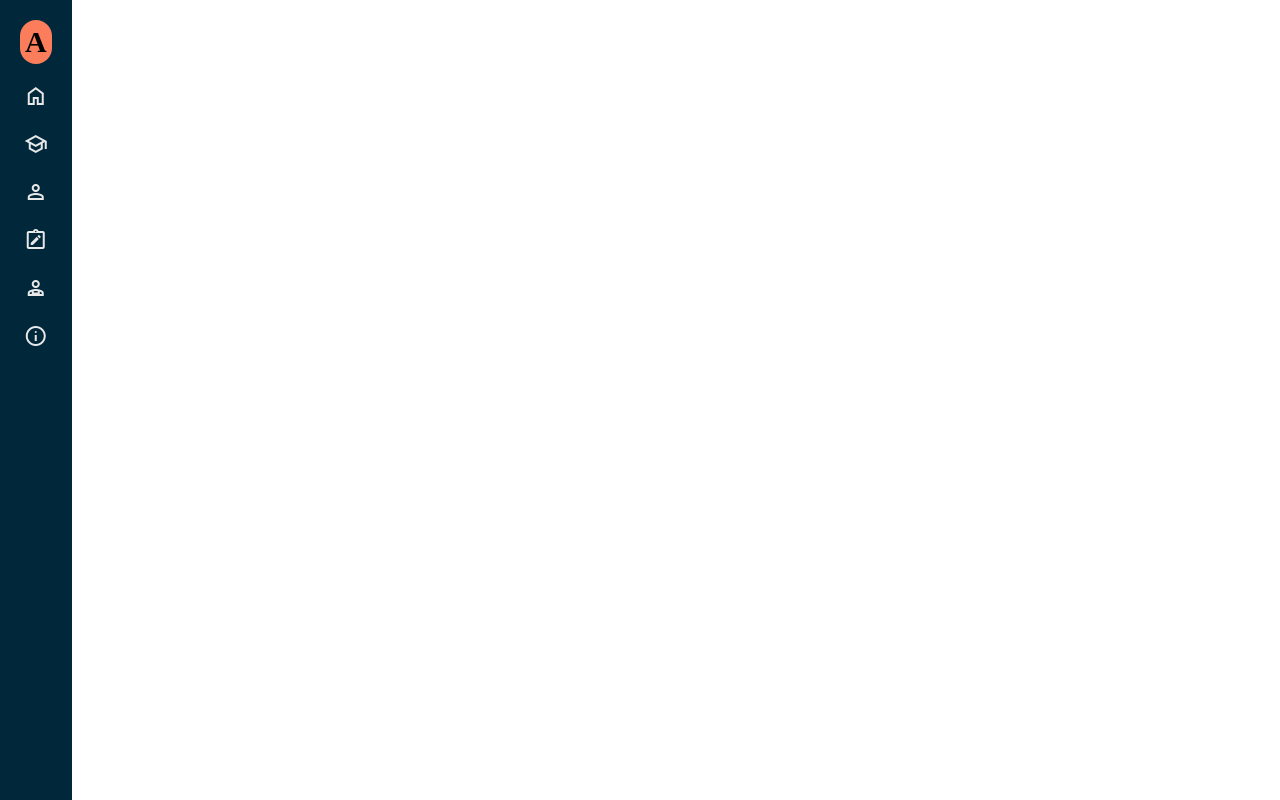
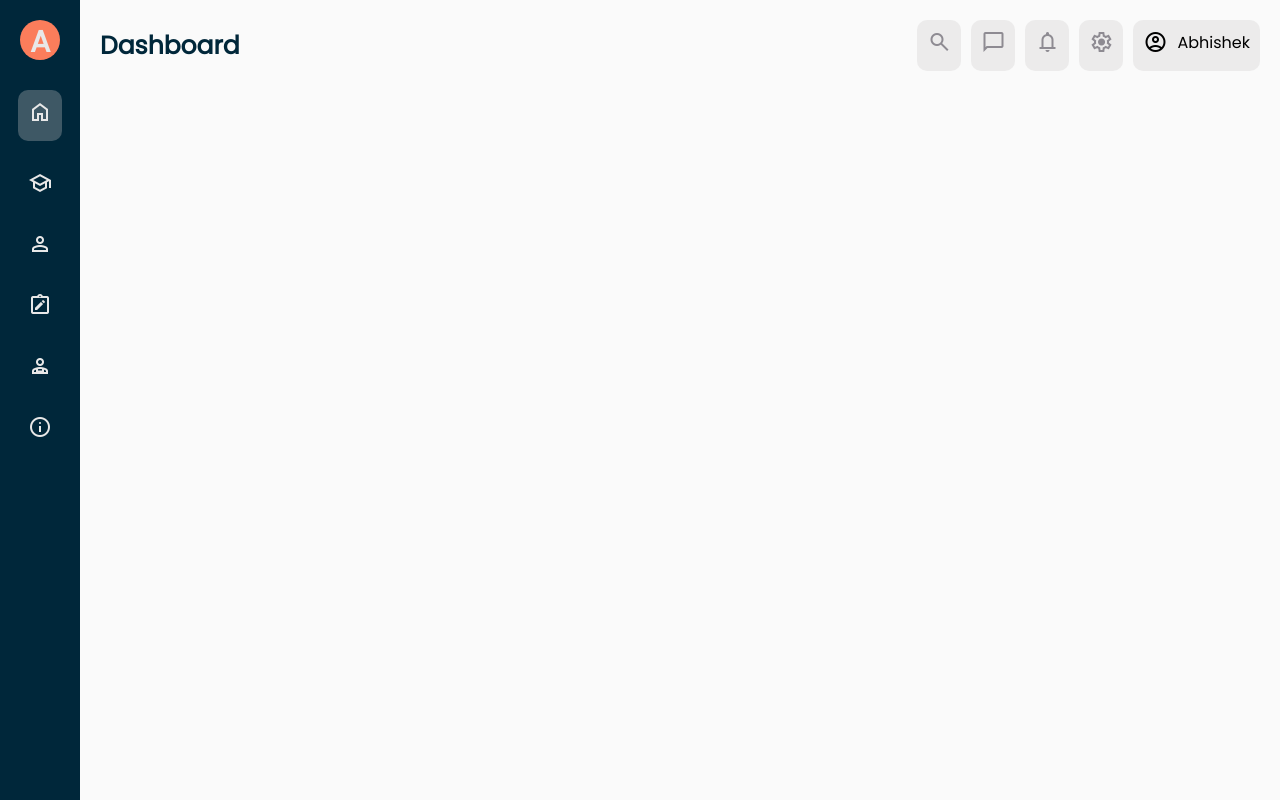
Before and after one commit to abhisunny2610/django, a Django app: page /dashboard/ in a window 1280 px wide. Run offline with Django 4.2, Linux system fonts and the light colour scheme.

Commit message:
Work on Frontend Templates

```diff
--- /dev/null
+++ b/school_management/StaticsFiles/Styles/Admin_Dashboard.css
@@ -0,0 +1,51 @@
+body{
+    background-color: var(--main-background);
+}
+
+
+.dashboard-container {
+
+    margin-right: 20px;
+
+    >.navbar {
+        padding-top: 20px;
+        margin-left: 100px;
+        display: flex;
+        align-items: center;
+        justify-content: space-between;
+
+        > .title{
+            font-size: 25px;
+            color: var(--primary);
+        }
+
+
+        > .menus{
+            display: flex;
+            gap: 10px;
+            align-items: center;
+            /* justify-content: center; */
+
+            > a{
+                background-color: var(--background-white);
+                padding: 10px;
+                border-radius: 10px;
+                color: var(--grey);
+            }
+
+            > .profile{
+                display: flex;
+                /* align-items: center; */
+                justify-content: center;
+                background-color: var(--background-white);
+                padding: 10px;
+                border-radius: 10px;
+                width: fit-content;
+
+                > .avatar{
+                    margin-right: 10px;
+                }
+            }
+        }
+    }
+}
--- a/school_management/StaticsFiles/Styles/Navbar.css
+++ b/school_management/StaticsFiles/Styles/Navbar.css
@@ -1,16 +1,26 @@
+@import url('https://fonts.googleapis.com/css2?family=Poppins&display=swap');
+
+
 :root{
     --primary: #00273a;
     --secondary: #FB7D5B;
     --white: rgb(232, 232, 232);
+    --background-white: rgba(202, 200, 200, 0.304);
+    --main-background : rgba(0, 0, 0, 0.018);
+    --grey: #8e8b92;
+    --poppins: 'Poppins', sans-serif;
 }
 
 *{
     box-sizing: border-box;
     padding: 0;
     margin: 0;
+    font-family: var(--poppins);
 }
 
-nav{
+.side_nav{
+    width: 80px;
+    cursor: pointer;
     height: 100%;
     position: fixed;
     display: flex;
@@ -21,22 +31,37 @@ nav{
 
     > .type{
 
+        text-align: center;
+        height: 40px;
+        width: 40px;
+        border-radius: 30px;
+        background-color: var(--secondary);
+
         > h4{
-            border-radius: 30px;
-            background-color: var(--secondary);
+            text-align: center;
             font-size: 30px;
-            padding: 5px;
+            color: var(--white);
+
         }
     }
 
     > .links{
-        margin-top: 20px;
+        margin-top: 30px;
         display: flex;
         flex-direction: column;
-        gap: 20px;
+        gap: 30px;
+        align-items: center;
+        justify-content: center;
 
         > a{
             color: var(--white);
+
+        }
+
+        > a:nth-child(1){
+            padding: 10px;
+            border-radius: 10px;
+            background-color: var(--background-white);
         }
     }
 }
--- /dev/null
+++ b/school_management/Templates/Admin_Dashboard.html
@@ -0,0 +1,53 @@
+{% load static %}
+
+<!DOCTYPE html>
+<html lang="en">
+
+<head>
+    <meta charset="UTF-8">
+    <meta name="viewport" content="width=device-width, initial-scale=1.0">
+    <title>Admin Dashboard</title>
+    <link rel="stylesheet" href="{% static 'Styles/Admin_Dashboard.css' %}">
+    <link rel="stylesheet"
+        href="https://fonts.googleapis.com/css2?family=Material+Symbols+Outlined:opsz,wght,FILL,GRAD@24,400,0,0" />
+</head>
+
+<body>
+    {% include "Admin_Navbar.html" %}
+
+    <div class="dashboard-container">
+        <nav class="navbar">
+            <div class="title">
+                <h4>Dashboard</h4>
+            </div>
+
+            <div class="menus">
+                <a href=""><span class="material-symbols-outlined">
+                        search
+                    </span></a>
+                <a href=""><span class="material-symbols-outlined">
+                        chat_bubble
+                    </span></a>
+                <a href=""><span class="material-symbols-outlined">
+                        notifications
+                    </span></a>
+                <a href=""><span class="material-symbols-outlined">
+                        settings
+                    </span></a>
+
+                <div class="profile">
+                    <div class="avatar">
+                        <span class="material-symbols-outlined">
+                            account_circle
+                        </span>
+                    </div>
+                    <div class="name">
+                        <p>Abhishek</p>
+                    </div>
+                </div>
+            </div>
+        </nav>
+    </div>
+</body>
+
+</html>
--- a/school_management/Templates/Navbar.html
+++ b/school_management/Templates/Admin_Navbar.html
@@ -13,29 +13,29 @@
 </head>
 
 <body>
-    <nav>
+    <nav class="side_nav">
         <div class="type">
             <h4>A</h4>
         </div>
 
         <div class="links">
-            <a href=""><span class="material-symbols-outlined">
+            <a href="" title="Home"><span class="material-symbols-outlined">
                     home
                 </span></a>
-            <a href=""><span class="material-symbols-outlined">
+            <a href="" title="Student"><span class="material-symbols-outlined">
                     school
                 </span></a>
-            <a href=""><span class="material-symbols-outlined">
+            <a href="" title="Teacher"><span class="material-symbols-outlined">
                     person
                 </span></a>
-            <a href=""><span class="material-symbols-outlined">
+            <a href="" title="Notice Board"><span class="material-symbols-outlined">
                     note_alt
                 </span></a>
-            <a href=""><span class="material-symbols-outlined">
+            <a href="" title="Employee"><span class="material-symbols-outlined">
                     person_apron
                 </span></a>
 
-            <a href=""><span class="material-symbols-outlined">
+            <a href="" title="Info"><span class="material-symbols-outlined">
                     info
                 </span></a>
         </div>
--- a/school_management/dashboard/urls.py
+++ b/school_management/dashboard/urls.py
@@ -2,5 +2,5 @@ from django.urls import path
 from . import views
 
 urlpatterns = [
-    path("", view=views.navbar, name="navbar")
+    path("", view=views.admin_dashboard, name="admin_dashboard")
 ]
--- a/school_management/dashboard/views.py
+++ b/school_management/dashboard/views.py
@@ -1,5 +1,5 @@
 from django.shortcuts import render
 
 # Create your views here.
-def navbar(request):
-    return render(request, "Navbar.html")
+def admin_dashboard(request):
+    return render(request, "Admin_Dashboard.html")
```
